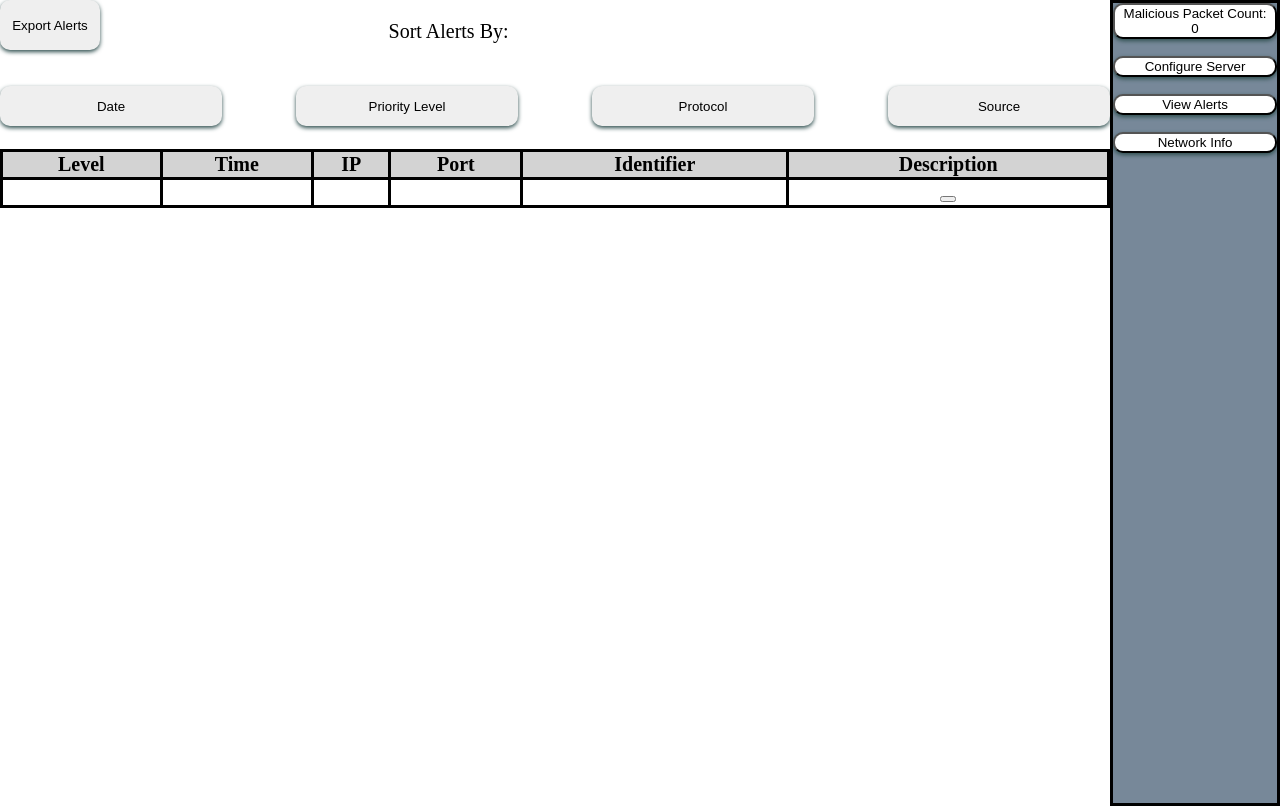
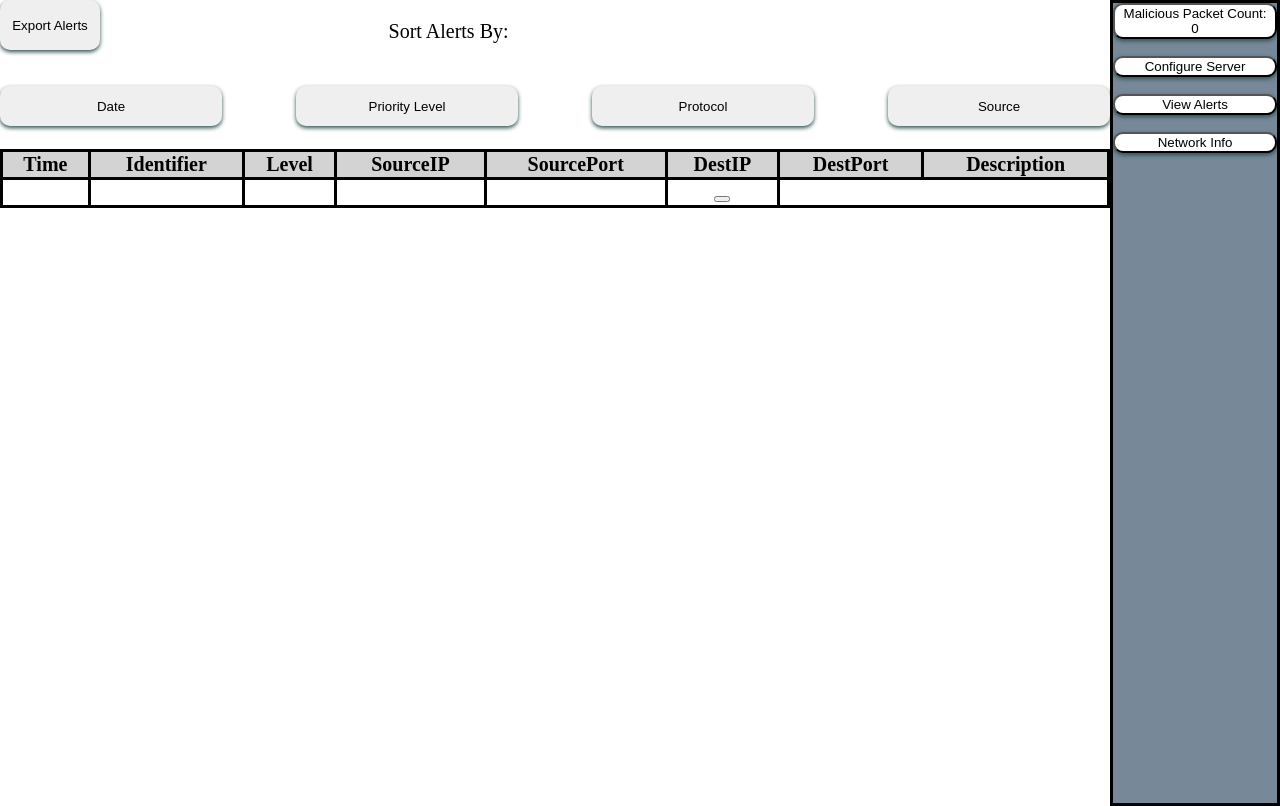
Before and after one commit to ljurado4/CS4311_LIDS_1_9uno5_Fall2023, a Flask app: page /LIDS-D_Alerts_View in a window 1280 px wide. Run offline with Flask 3, Linux system fonts and the light colour scheme; lists and menus that the app fills with data are empty; some libraries are stand-ins or nearby versions.

Commit message:
Update LIDS-D alerts Table

```diff
--- a/LIDS_D/static/js/alerts_table.js
+++ b/LIDS_D/static/js/alerts_table.js
@@ -21,38 +21,54 @@ function updateTable(data) {
     // Get the table body element
     const tableBody = document.querySelector('#TableID tbody');
 
+    console.log("Before foor loop"+data)
     // Clear the table body
     tableBody.innerHTML = '';
 
     // Loop through the alert data and create table rows
     data.forEach((alert, index) => {
+
+
         const row = tableBody.insertRow(index);
         row.id = `alert${index + 1}`;
 
         // Create table cells for alert properties
-        const levelCell = row.insertCell(0);
+        const timeCell = row.insertCell(0);
+        timeCell.id = `alert${index + 1}-time`;
+        timeCell.textContent = alert.Time;
+
+        const identifierCell = row.insertCell(1);
+        identifierCell.id = `alert${index + 1}-identifier`;
+        identifierCell.textContent = alert.Identifier;
+
+        const levelCell = row.insertCell(2);
         levelCell.id = `alert${index + 1}-level`;
         levelCell.textContent = alert.Level;
 
-        const timeCell = row.insertCell(1);
-        timeCell.id = `alert${index + 1}-time`;
-        timeCell.textContent = alert.Time;
+        const sourceIpCell = row.insertCell(3);
+        sourceIpCell.id = `alert${index + 1}-sourceIp`;
+        sourceIpCell.textContent = alert.SourceIP;
 
-        const ipCell = row.insertCell(2);
-        ipCell.id = `alert${index + 1}-ip`;
-        ipCell.textContent = alert.Source;
+        const sourcePortCell = row.insertCell(4);
+        sourcePortCell.id = `alert${index + 1}-sourcePort`;
+        sourcePortCell.textContent = alert.SourcePort;
 
-        const portCell = row.insertCell(3);
-        portCell.id = `alert${index + 1}-port`;
-        portCell.textContent = alert.Port;
+        const destIpCell = row.insertCell(5);
+        destIpCell.id = `alert${index + 1}-destIp`;
+        destIpCell.textContent = alert.DestIP;
 
-        const identifierCell = row.insertCell(4);
-        identifierCell.id = `alert${index + 1}-identifier`;
-        identifierCell.textContent = alert.Port;
+        const destPortCell = row.insertCell(6);
+        destPortCell.id = `alert${index + 1}-destPort`;
+        destPortCell.textContent = alert.DestPort;
 
-        const descriptionCell = row.insertCell(5);
+        const typeAlertCell = row.insertCell(7);
+        typeAlertCell.id = `alert${index + 1}-typeAlert`;
+        typeAlertCell.textContent = alert.TypeAlert;
+
+        const descriptionCell = row.insertCell(8);
+        descriptionCell.id = `alert${index + 1}-description`;
         descriptionCell.innerHTML = `<button id="alert${index + 1}-button" class="alertDescriptionButton" onclick="displayAlert(this.id)">${alert.Description}</button>`;
-    });
+     });
 }
 
 // Socket.IO event listener for the 'new_alert_data' event
--- a/LIDS_D/templates/LIDS-D_Alerts_View.html
+++ b/LIDS_D/templates/LIDS-D_Alerts_View.html
@@ -54,11 +54,13 @@
             <table class="alertsTable" id="TableID" >
                 <thead>
                     <tr>
+                        <th>Time</th>
+                        <th>Identifier</th>
                         <th>Level</th>
-                        <th>Time</th>
-                        <th>IP</th>
-                        <th>Port</th>
-                        <th>Identifier</th>
+                        <th>SourceIP</th>
+                        <th>SourcePort</th>
+                        <th>DestIP</th>
+                        <th>DestPort</th>
                         <th>Description</th>
                     </tr>
                 </thead>
--- a/backend/packets.py
+++ b/backend/packets.py
@@ -109,8 +109,8 @@ class PackTime:
             packet_handler_thread = th.Thread(target=self.packet_handler)
             packet_handler_thread.start()
 
-            # capture = pyshark.LiveCapture(interface="enp0s3")
-            capture = pyshark.LiveCapture()
+            capture = pyshark.LiveCapture(interface="enp0s3")
+            # capture = pyshark.LiveCapture()
             for in_packet in capture:
 
                 self.cap_sem.acquire()
```
